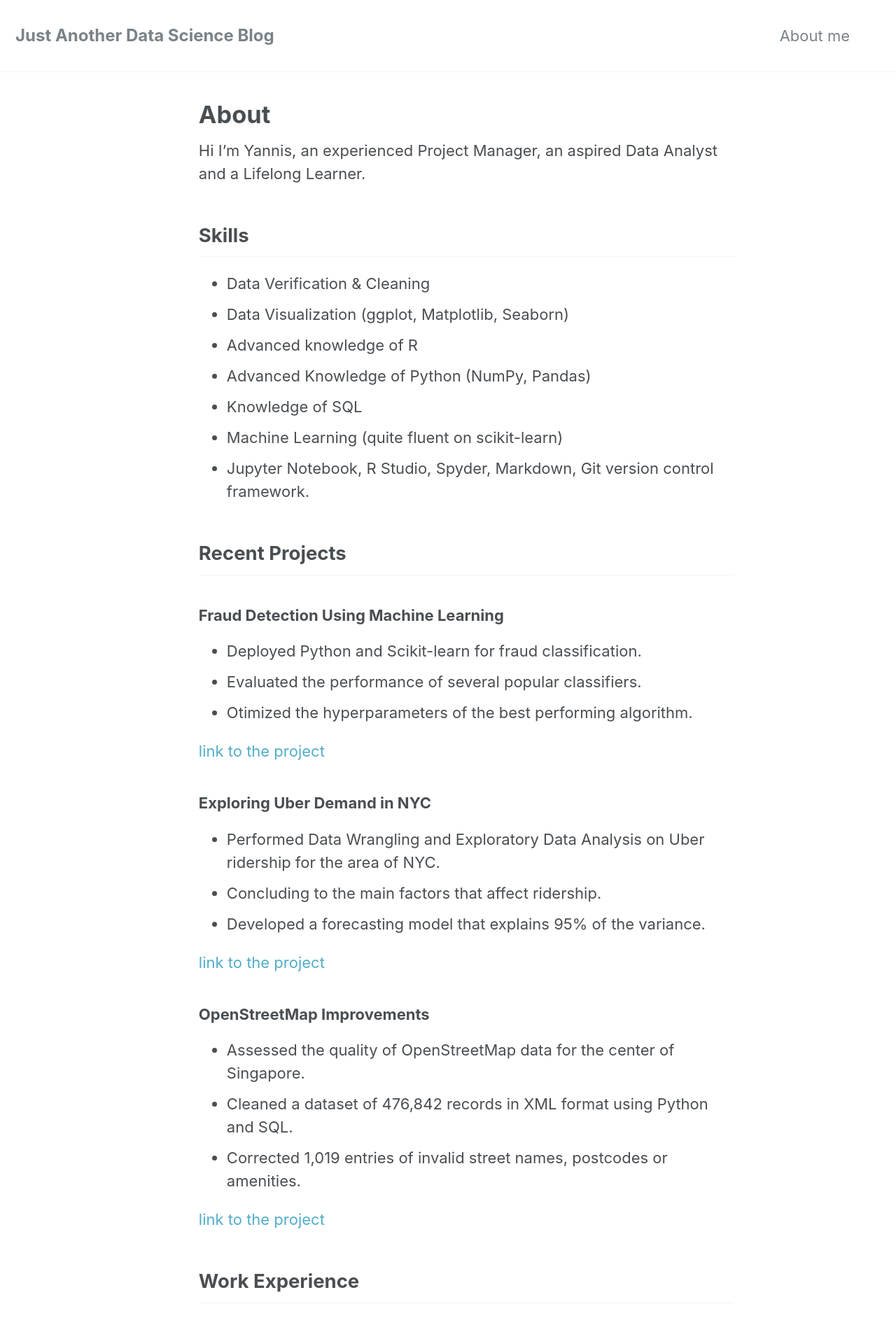
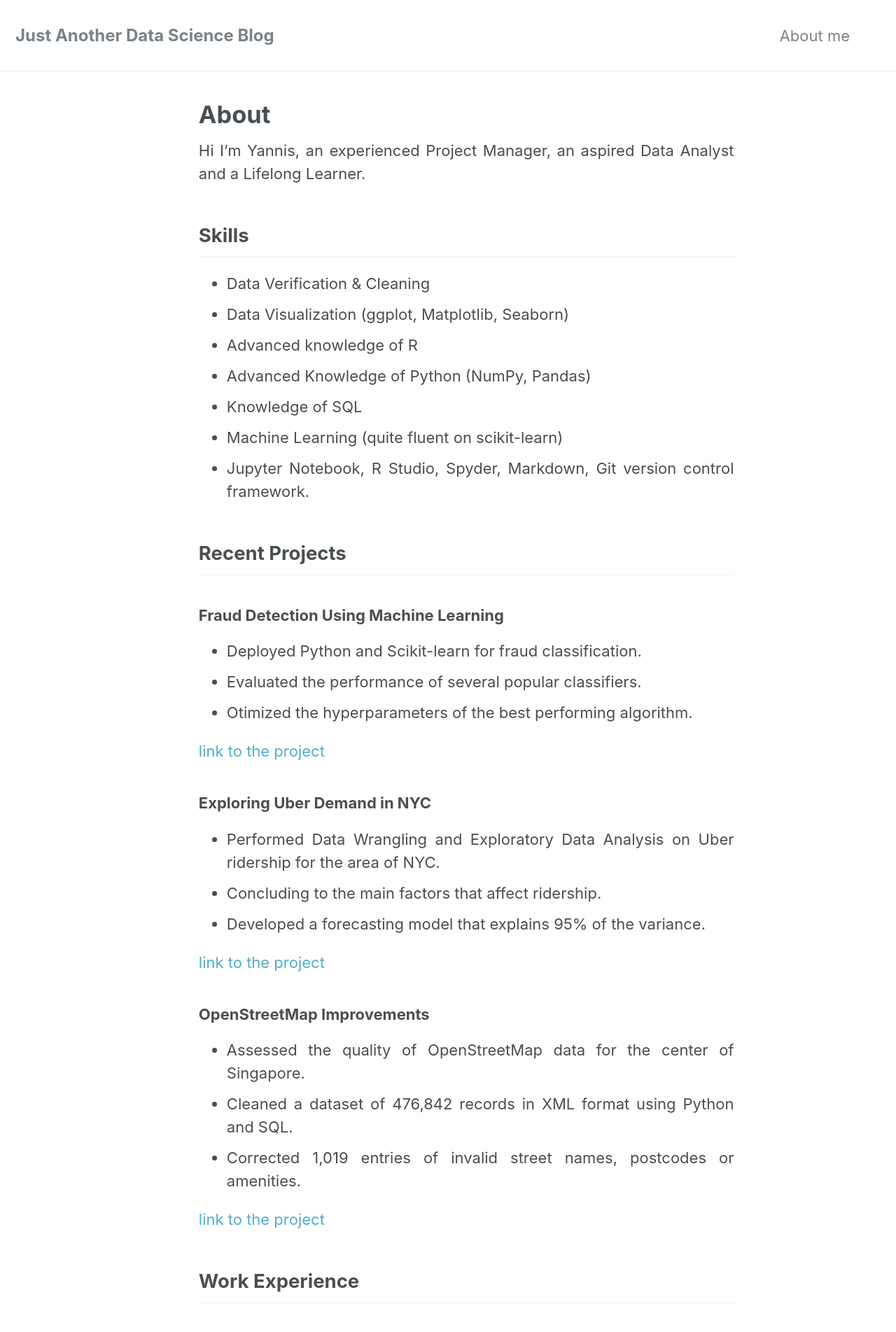
Before and after one commit to YannisPap/site, a Jekyll site: the page built from _pages/about.md, in a window 1280 px wide. Shown: the top 1903 px of the page at 70% size. Built offline with Jekyll 4.4.1, drawn with Linux system fonts in a browser that asks for light colours.

Commit message:
Changed default text alignment to justify
file edited _sass/_page.scss

```diff
--- a/_sass/_page.scss
+++ b/_sass/_page.scss
@@ -406,3 +406,10 @@
   font-size: $type-size-6;
   text-transform: uppercase;
 }
+
+/*
+   Changed default alignment of contents
+   ========================================================================== */
+.page__content {
+  text-align: justify;
+}
```
